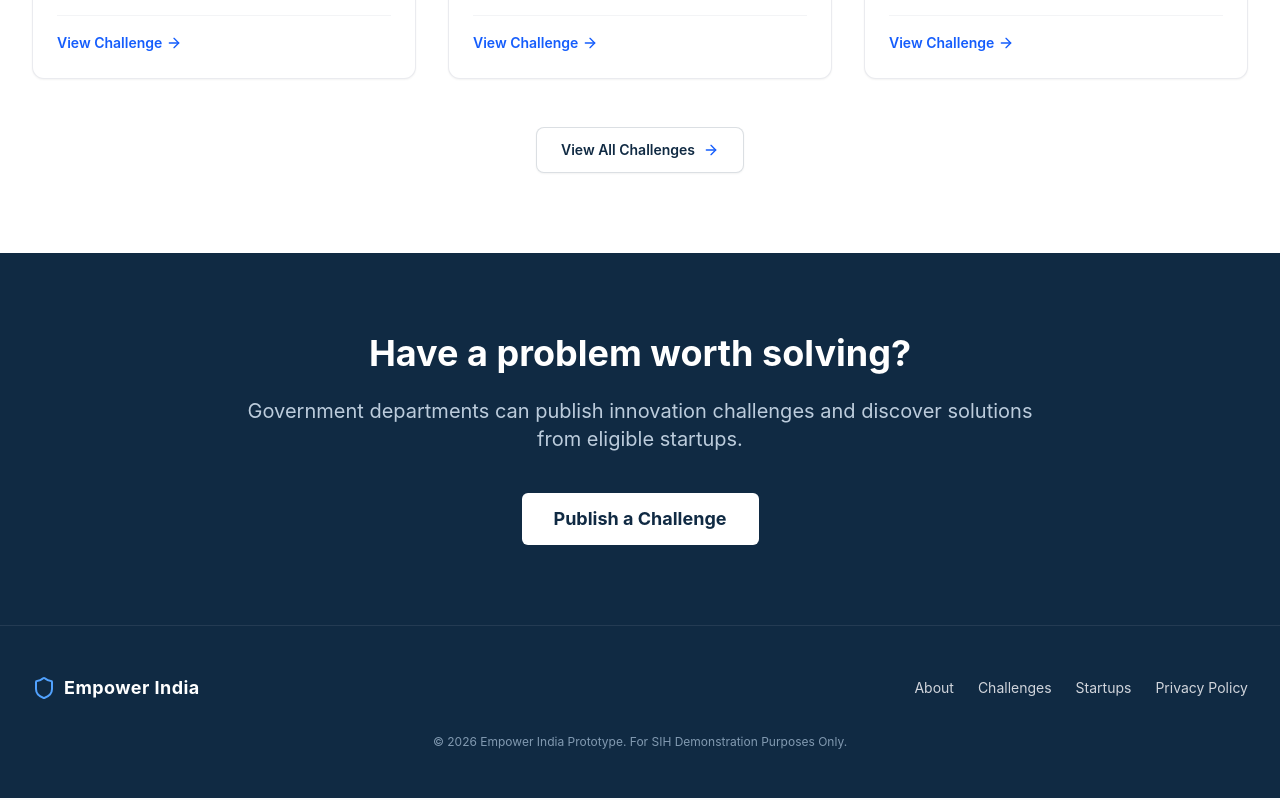
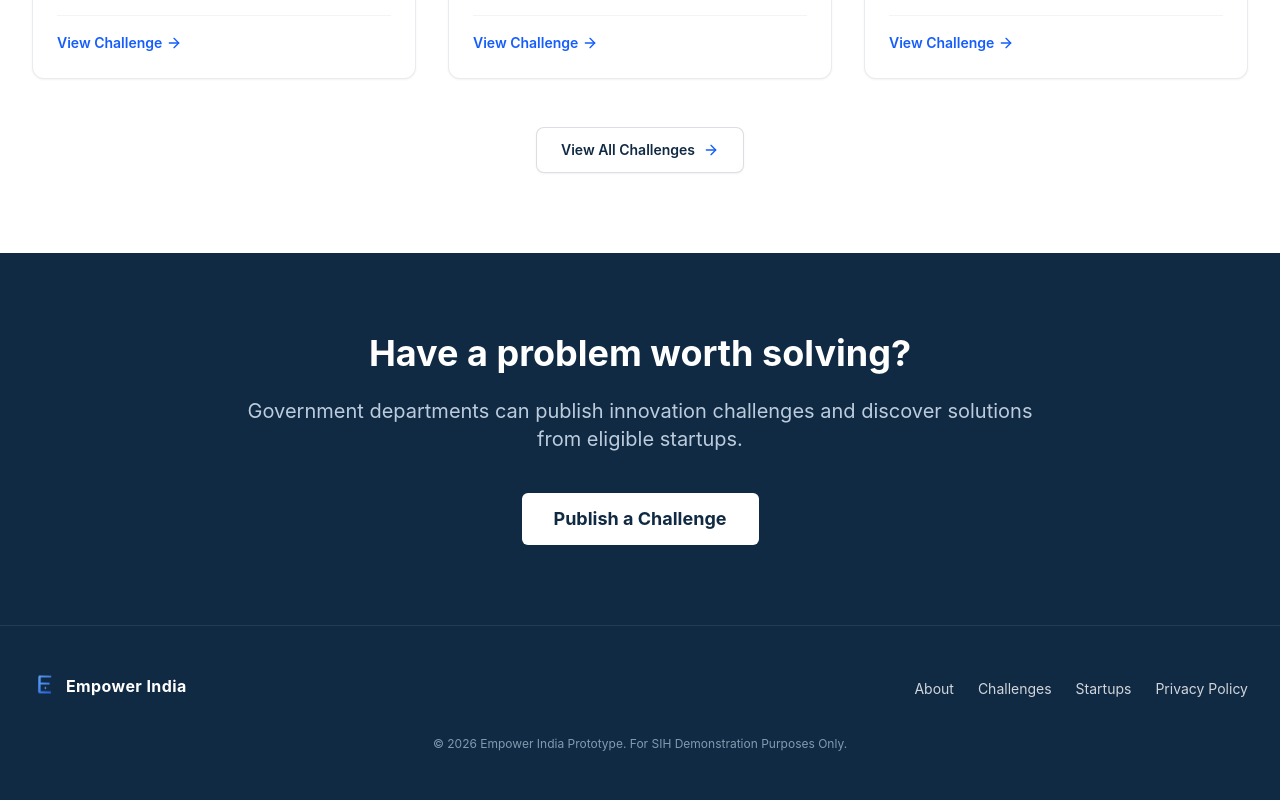
Before and after one commit to saikrishna-lockin/empower-india, a React (Vite) app: page / in a window 1280 px wide. Shown: the part 1687-2487 px from the top of the page. Built offline with nearby package versions, Linux system fonts and the light colour scheme.

Commit message:
feat: Polish Empower India stylized tilted E logo with subtle entrance, continuous floating motion, and hover glow

```diff
--- a/src/components/DashboardLayout.tsx
+++ b/src/components/DashboardLayout.tsx
@@ -1,7 +1,6 @@
 import React, { useState } from 'react';
 import { Link, useLocation, useNavigate } from 'react-router-dom';
 import {
-  Shield,
   Menu,
   X,
   ArrowLeft,
@@ -12,6 +11,7 @@ import {
   Settings,
   UserCircle
 } from 'lucide-react';
+import EmpowerLogo, { EmpowerLogoMark } from './EmpowerLogo';
 
 interface SidebarItem {
   name: string;
@@ -104,10 +104,7 @@ const DashboardLayout: React.FC<DashboardLayoutProps> = ({
                 {mobileMenuOpen ? <X className="w-5 h-5" /> : <Menu className="w-5 h-5" />}
               </button>
 
-              <Link to="/" className="flex items-center gap-2">
-                <Shield className="h-7 w-7 text-blue-400" />
-                <span className="font-bold text-lg tracking-wide hidden sm:inline">Empower India</span>
-              </Link>
+              <EmpowerLogo href="/" size="sm" textColor="text-white" />
 
               <div className="hidden sm:block h-5 w-px bg-navy-700"></div>
 
@@ -247,7 +244,7 @@ const DashboardLayout: React.FC<DashboardLayoutProps> = ({
               <div>
                 <div className="flex items-center justify-between pb-3 border-b border-gray-100 mb-4">
                   <div className="flex items-center gap-2">
-                    <Shield className="w-6 h-6 text-blue-600" />
+                    <EmpowerLogoMark sizeClass="w-6 h-6" />
                     <span className="font-bold text-sm text-navy-900">Portal Navigation</span>
                   </div>
                   <button
--- /dev/null
+++ b/src/components/EmpowerLogo.tsx
@@ -0,0 +1,81 @@
+import React from 'react';
+import { Link } from 'react-router-dom';
+
+interface EmpowerLogoProps {
+  className?: string;
+  size?: 'sm' | 'md' | 'lg' | 'xl';
+  showText?: boolean;
+  textColor?: string;
+  href?: string;
+}
+
+export const EmpowerLogoMark: React.FC<{ sizeClass?: string; className?: string }> = ({
+  sizeClass = 'w-8 h-8',
+  className = '',
+}) => {
+  return (
+    <div className={`relative ${sizeClass} empower-logo-symbol shrink-0 ${className}`}>
+      <div className="w-full h-full animate-logo-entrance">
+        <div className="w-full h-full animate-logo-float">
+          <svg
+            viewBox="0 0 100 100"
+            fill="none"
+            xmlns="http://www.w3.org/2000/svg"
+            className="w-full h-full drop-shadow-xs"
+          >
+            <defs>
+              <linearGradient id="empowerEGradGlobal" x1="0%" y1="0%" x2="100%" y2="100%">
+                <stop offset="0%" stopColor="#60A5FA" />
+                <stop offset="100%" stopColor="#2563EB" />
+              </linearGradient>
+            </defs>
+            {/* Stylized tilted letter E with crisp modern angles */}
+            <path
+              d="M26 18C26 14.6863 28.6863 12 32 12H76C78.2091 12 80 13.7909 80 16C80 18.2091 78.2091 20 76 20H36V42H70C72.2091 42 74 43.7909 74 46C74 48.2091 72.2091 50 70 50H36V78H76C78.2091 78 80 79.7909 80 82C80 84.2091 78.2091 86 76 86H32C28.6863 86 26 83.3137 26 80V18Z"
+              fill="url(#empowerEGradGlobal)"
+            />
+            {/* Innovation accent dot */}
+            <circle cx="56" cy="64" r="3.5" fill="#93C5FD" opacity="0.9" />
+          </svg>
+        </div>
+      </div>
+    </div>
+  );
+};
+
+export const EmpowerLogo: React.FC<EmpowerLogoProps> = ({
+  className = '',
+  size = 'md',
+  showText = true,
+  textColor = 'text-white',
+  href = '/',
+}) => {
+  const sizeMap = {
+    sm: { mark: 'w-6 h-6', text: 'text-base font-bold tracking-wide' },
+    md: { mark: 'w-8 h-8', text: 'text-xl font-bold tracking-wide' },
+    lg: { mark: 'w-10 h-10', text: 'text-2xl font-extrabold tracking-wide' },
+    xl: { mark: 'w-16 h-16', text: 'text-3xl font-extrabold tracking-wide' },
+  };
+
+  const { mark: markSize, text: textSize } = sizeMap[size];
+
+  const content = (
+    <div className={`empower-logo-container inline-flex items-center gap-2.5 ${className}`}>
+      <EmpowerLogoMark sizeClass={markSize} />
+
+      {showText && (
+        <span className={`${textSize} ${textColor}`}>
+          Empower India
+        </span>
+      )}
+    </div>
+  );
+
+  if (href) {
+    return <Link to={href} className="inline-block focus:outline-none">{content}</Link>;
+  }
+
+  return content;
+};
+
+export default EmpowerLogo;
--- a/src/components/Footer.tsx
+++ b/src/components/Footer.tsx
@@ -1,15 +1,14 @@
 import React from 'react';
-import { Shield } from 'lucide-react';
 import { Link } from 'react-router-dom';
+import EmpowerLogo from './EmpowerLogo';
 
 const Footer = () => {
   return (
     <footer className="bg-navy-900 text-gray-300 py-12 border-t border-navy-800">
       <div className="max-w-7xl mx-auto px-4 sm:px-6 lg:px-8">
         <div className="flex flex-col md:flex-row justify-between items-center">
-          <div className="flex items-center gap-2 mb-4 md:mb-0">
-            <Shield className="h-6 w-6 text-blue-400" />
-            <span className="font-bold text-lg text-white tracking-wide">Empower India</span>
+          <div className="mb-4 md:mb-0">
+            <EmpowerLogo href="/" size="sm" textColor="text-white" />
           </div>
           <div className="flex space-x-6 text-sm">
             <Link to="/about" className="hover:text-white transition-colors">About</Link>
--- a/src/components/Navbar.tsx
+++ b/src/components/Navbar.tsx
@@ -1,6 +1,7 @@
 import React, { useState } from 'react';
 import { Link } from 'react-router-dom';
-import { Menu, X, Shield } from 'lucide-react';
+import { Menu, X } from 'lucide-react';
+import EmpowerLogo from './EmpowerLogo';
 
 const Navbar = () => {
   const [isOpen, setIsOpen] = useState(false);
@@ -10,10 +11,7 @@ const Navbar = () => {
       <div className="max-w-7xl mx-auto px-4 sm:px-6 lg:px-8">
         <div className="flex items-center justify-between h-16">
           <div className="flex items-center">
-            <Link to="/" className="flex items-center gap-2">
-              <Shield className="h-8 w-8 text-blue-400" />
-              <span className="font-bold text-xl tracking-wide">Empower India</span>
-            </Link>
+            <EmpowerLogo href="/" size="md" textColor="text-white" />
           </div>
           <div className="hidden md:block">
             <div className="ml-10 flex items-baseline space-x-6">
--- a/src/components/Preloader.tsx
+++ b/src/components/Preloader.tsx
@@ -1,16 +1,16 @@
 import React, { useState, useEffect } from 'react';
+import { EmpowerLogoMark } from './EmpowerLogo';
 
 const Preloader = () => {
   const [isVisible, setIsVisible] = useState(true);
   const [isFadingOut, setIsFadingOut] = useState(false);
 
   useEffect(() => {
-    // Keep the preloader visible for 1.5 seconds, then fade out
+    // Keep the preloader visible for 1.3 seconds, then smoothly fade out
     const timer = setTimeout(() => {
       setIsFadingOut(true);
-      // Wait for the fade-out transition to finish before unmounting
-      setTimeout(() => setIsVisible(false), 500);
-    }, 1500);
+      setTimeout(() => setIsVisible(false), 450);
+    }, 1300);
 
     return () => clearTimeout(timer);
   }, []);
@@ -19,42 +19,36 @@ const Preloader = () => {
 
   return (
     <div
-      className={`fixed inset-0 z-[100] flex flex-col items-center justify-center bg-navy-900 transition-opacity duration-500 ease-in-out ${
+      className={`fixed inset-0 z-[100] flex flex-col items-center justify-center bg-navy-900 transition-opacity duration-450 ease-in-out ${
         isFadingOut ? 'opacity-0 pointer-events-none' : 'opacity-100'
       }`}
     >
       <div className="flex flex-col items-center justify-center text-center px-4">
 
-        {/* Animated Mark */}
-        <div className="relative mb-6 animate-fade-in-scale">
-          {/* Subtle background glow */}
-          <div className="absolute inset-0 bg-blue-500 rounded-full blur-2xl opacity-20 animate-pulse-glow" />
+        {/* Animated Stylized E Logo Mark (Enters first) */}
+        <div className="relative mb-6">
+          {/* Background ambient glow */}
+          <div className="absolute -inset-4 bg-blue-500/20 rounded-full blur-2xl animate-pulse-glow" />
 
-          {/* Abstract India-inspired mark (Tilted 10 degrees) */}
-          <div className="relative text-blue-400 w-20 h-20 animate-float-tilt">
-            <svg viewBox="0 0 100 100" fill="none" xmlns="http://www.w3.org/2000/svg" className="w-full h-full drop-shadow-lg">
-              {/* Geometric innovation/lotus/shield combination */}
-              <path
-                d="M50 5 L63 37 L95 50 L63 63 L50 95 L37 63 L5 50 L37 37 Z"
-                fill="currentColor"
-                className="opacity-80"
-              />
-              <circle cx="50" cy="50" r="15" fill="white" className="opacity-90" />
-              <circle cx="50" cy="50" r="6" fill="#102a43" />
-            </svg>
-          </div>
+          <EmpowerLogoMark sizeClass="w-20 h-20" />
         </div>
 
-        {/* Brand Text */}
-        <h1 className="text-3xl font-extrabold text-white tracking-wide mb-2 animate-fade-in-up" style={{ animationDelay: '200ms', animationFillMode: 'both' }}>
-          Empower India
+        {/* Brand Text revealed with subtle fade-up */}
+        <h1
+          className="text-3xl font-extrabold text-white tracking-wide mb-2 animate-fade-in-up"
+          style={{ animationDelay: '300ms', animationFillMode: 'both' }}
+        >
+          EMPOWER INDIA
         </h1>
 
-        <p className="text-sm font-medium text-blue-200 tracking-widest uppercase mb-10 animate-fade-in-up" style={{ animationDelay: '400ms', animationFillMode: 'both' }}>
+        <p
+          className="text-xs sm:text-sm font-medium text-blue-200 tracking-widest uppercase mb-8 animate-fade-in-up"
+          style={{ animationDelay: '450ms', animationFillMode: 'both' }}
+        >
           Connecting Ideas. Empowering India.
         </p>
 
-        {/* Subtle loading indicator */}
+        {/* Subtle loading pulses */}
         <div className="flex gap-1.5 animate-fade-in-up" style={{ animationDelay: '600ms', animationFillMode: 'both' }}>
           <div className="w-1.5 h-1.5 rounded-full bg-blue-400 animate-bounce" style={{ animationDelay: '0ms' }} />
           <div className="w-1.5 h-1.5 rounded-full bg-blue-400 animate-bounce" style={{ animationDelay: '150ms' }} />
--- a/src/index.css
+++ b/src/index.css
@@ -21,46 +21,94 @@
 }
 
 @layer utilities {
+  /* Logo Entrance Animation: 92% -> 100% scale, 0 -> 1 opacity, -5deg -> 0deg rotation */
+  @keyframes logo-entrance {
+    0% {
+      opacity: 0;
+      transform: scale(0.92) rotate(-5deg);
+    }
+    100% {
+      opacity: 1;
+      transform: scale(1) rotate(0deg);
+    }
+  }
+
+  /* Logo Continuous Subtle Motion: Gentle tilt between -1deg and +1deg (3.8s slow loop) */
+  @keyframes logo-subtle-motion {
+    0% {
+      transform: rotate(-1deg) translateY(0px);
+    }
+    50% {
+      transform: rotate(1deg) translateY(-1.5px);
+    }
+    100% {
+      transform: rotate(-1deg) translateY(0px);
+    }
+  }
+
   @keyframes fade-in-scale {
     0% { opacity: 0; transform: scale(0.9); }
     100% { opacity: 1; transform: scale(1); }
   }
-  @keyframes float-tilt {
-    0% { transform: translateY(0px) rotate(-8deg); }
-    50% { transform: translateY(-8px) rotate(8deg); }
-    100% { transform: translateY(0px) rotate(-8deg); }
-  }
+
   @keyframes pulse-glow {
     0%, 100% { opacity: 0.15; transform: scale(1); }
-    50% { opacity: 0.3; transform: scale(1.1); }
+    50% { opacity: 0.35; transform: scale(1.08); }
   }
+
   @keyframes fade-in-up {
-    0% { opacity: 0; transform: translateY(10px); }
+    0% { opacity: 0; transform: translateY(8px); }
     100% { opacity: 1; transform: translateY(0); }
+  }
+
+  .animate-logo-entrance {
+    animation: logo-entrance 800ms cubic-bezier(0.16, 1, 0.3, 1) forwards;
+  }
+
+  .animate-logo-float {
+    animation: logo-subtle-motion 3.8s ease-in-out infinite;
   }
 
   .animate-fade-in-scale {
     animation: fade-in-scale 0.6s ease-out forwards;
   }
-  .animate-float-tilt {
-    animation: float-tilt 3s ease-in-out forwards;
+
+  .animate-pulse-glow {
+    animation: pulse-glow 2.5s ease-in-out infinite;
   }
-  .animate-pulse-glow {
-    animation: pulse-glow 2s ease-in-out infinite;
+
+  .animate-fade-in-up {
+    animation: fade-in-up 0.6s cubic-bezier(0.16, 1, 0.3, 1) forwards;
   }
-  .animate-fade-in-up {
-    animation: fade-in-up 0.5s ease-out forwards;
+
+  /* Logo Interactive Hover Class */
+  .empower-logo-container {
+    display: inline-flex;
+    align-items: center;
+  }
+
+  .empower-logo-symbol {
+    transform-origin: center center;
+    transition: transform 280ms cubic-bezier(0.16, 1, 0.3, 1), filter 280ms cubic-bezier(0.16, 1, 0.3, 1);
+  }
+
+  .empower-logo-container:hover .empower-logo-symbol {
+    transform: scale(1.04);
+    filter: drop-shadow(0 0 8px rgba(59, 130, 246, 0.45));
   }
 
   @media (prefers-reduced-motion: reduce) {
+    .animate-logo-entrance,
+    .animate-logo-float,
     .animate-fade-in-scale,
-    .animate-float-tilt,
     .animate-pulse-glow,
     .animate-fade-in-up,
-    .animate-bounce {
+    .animate-bounce,
+    .empower-logo-symbol {
       animation: none !important;
       transform: none !important;
       opacity: 1 !important;
+      transition: none !important;
     }
   }
 }
--- a/src/pages/LoginPage.tsx
+++ b/src/pages/LoginPage.tsx
@@ -6,10 +6,10 @@ import {
   Scale,
   Settings,
   ArrowRight,
-  Shield,
   ArrowLeft,
   Sparkles
 } from 'lucide-react';
+import EmpowerLogo from '../components/EmpowerLogo';
 
 const roleCards = [
   {
@@ -64,10 +64,9 @@ const LoginPage = () => {
 
       {/* Header */}
       <div className="max-w-3xl mx-auto text-center mb-10 sm:mb-12">
-        <Link to="/" className="inline-flex items-center gap-2 mb-4">
-          <Shield className="h-10 w-10 text-blue-600" />
-          <span className="font-extrabold text-2xl text-navy-900 tracking-wide">Empower India</span>
-        </Link>
+        <div className="mb-4">
+          <EmpowerLogo href="/" size="lg" textColor="text-navy-900" />
+        </div>
 
         <div className="inline-flex items-center gap-1.5 px-3 py-1 rounded-full bg-blue-50 text-blue-700 border border-blue-200 text-xs font-semibold uppercase tracking-wider mb-3">
           <Sparkles className="w-3.5 h-3.5 text-blue-600" />
```
